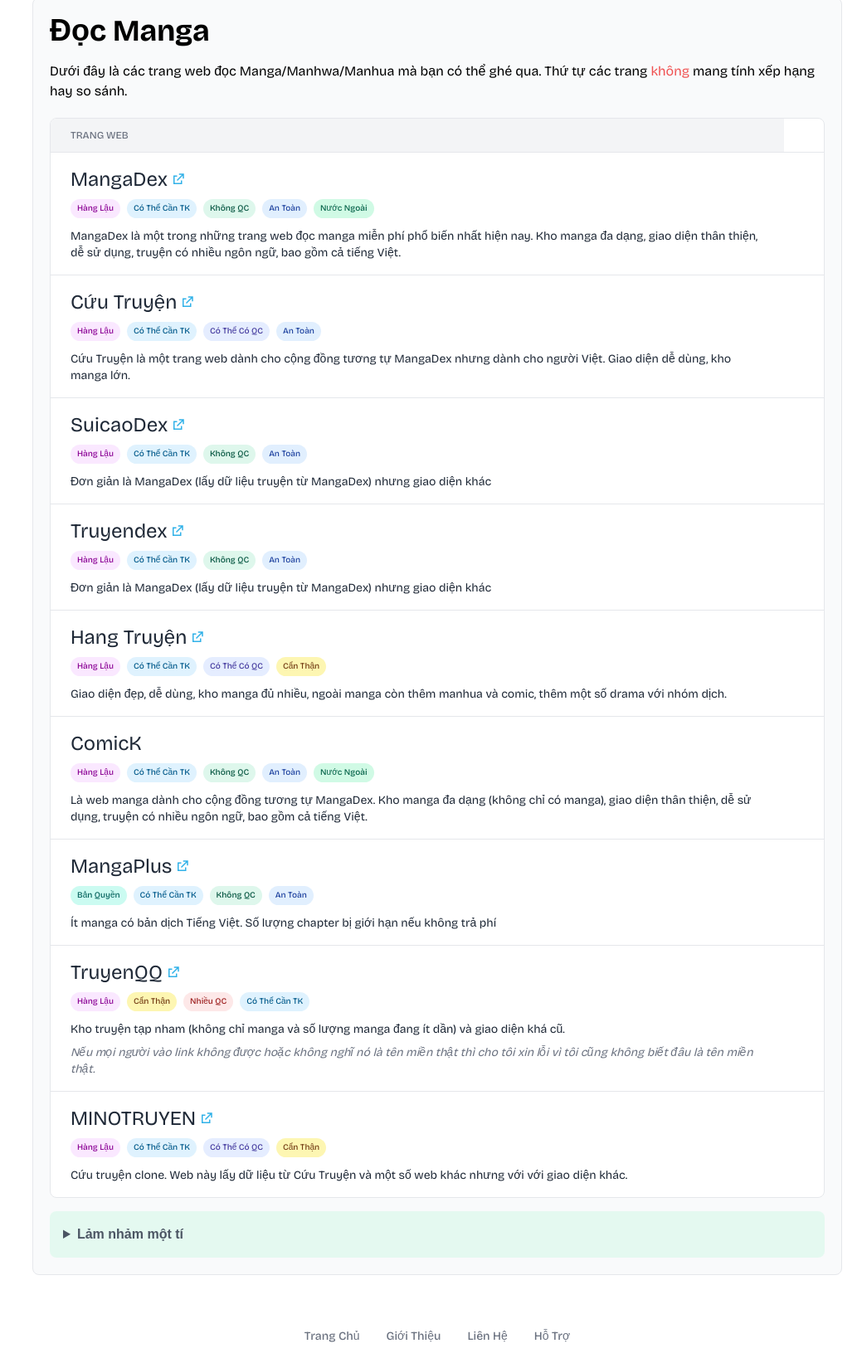
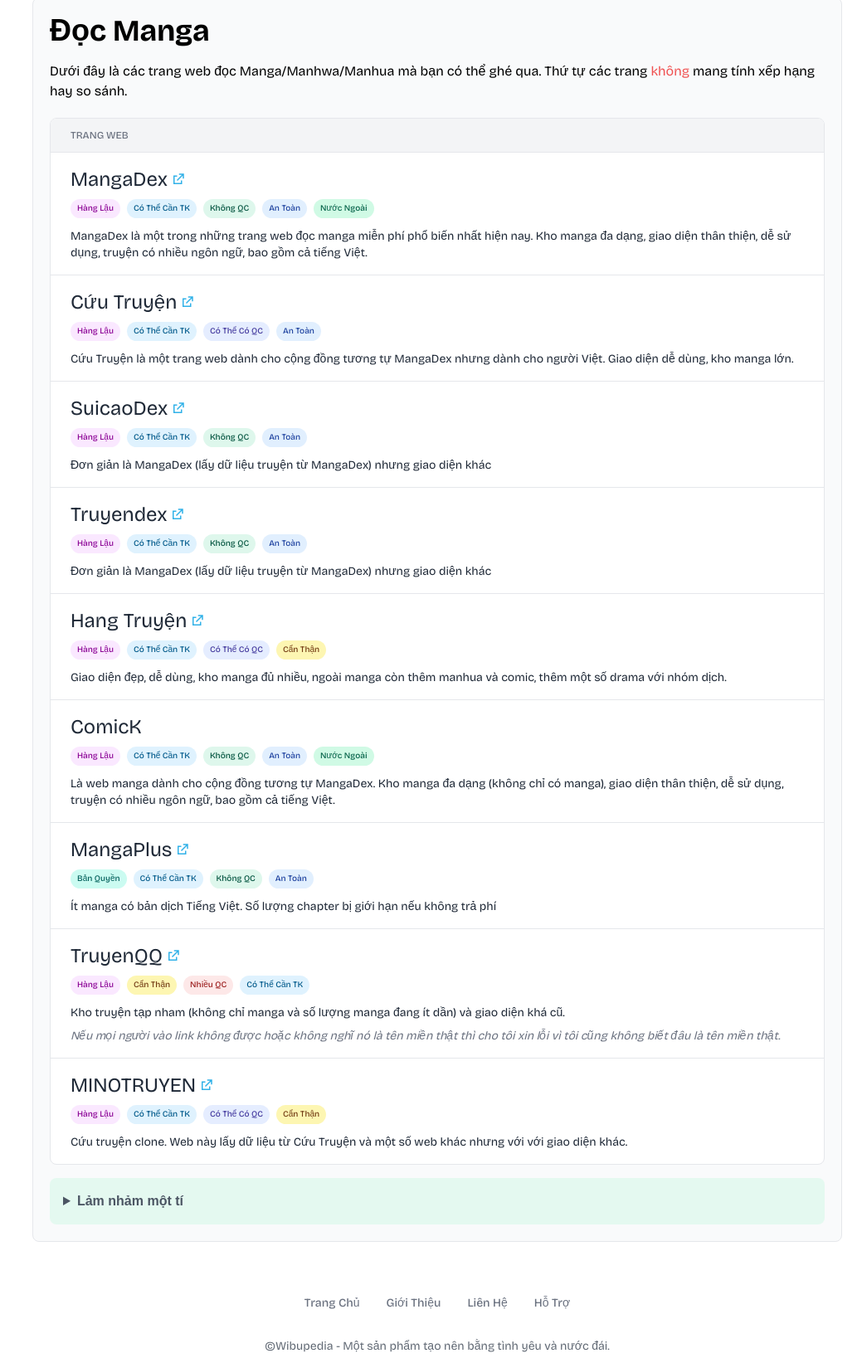
Before and after one commit to nhutloveillya/wibupedia, a plain HTML site: page webs.html in a window 1280 px wide. Shown: the part 4167-5810 px from the top of the page at 83% size, without its empty margins (241-1280 px from the left). Drawn offline with nearby package versions, Linux system fonts and the light colour scheme; a web font is replaced by a local one.

Commit message:
Remove empty table cells in manga description section for cleaner layout

```diff
--- a/webs.html
+++ b/webs.html
@@ -709,7 +709,7 @@
                             </div>
                             <p class="text-sm text-gray-800 ">MangaDex là một trong những trang web đọc manga miễn phí phổ biến nhất hiện nay. Kho manga đa dạng, giao diện thân thiện, dễ sử dụng, truyện có nhiều ngôn ngữ, bao gồm cả tiếng Việt.</p>
                         </td>
-                        <td class="px-6 py-4"></td>
+
                     </tr>
                     <tr>
                         <td class="px-6 py-4 ">
@@ -723,7 +723,7 @@
                             </div>
                             <p class="text-sm text-gray-800 ">Cứu Truyện là một trang web dành cho cộng đồng tương tự MangaDex nhưng dành cho người Việt. Giao diện dễ dùng, kho manga lớn.</p>
                         </td>
-                        <td class="px-6 py-4"></td>
+
                     </tr>
                     <tr>
                         <td class="px-6 py-4 ">
@@ -737,7 +737,7 @@
                             </div>
                             <p class="text-sm text-gray-800 ">Đơn giản là MangaDex (lấy dữ liệu truyện từ MangaDex) nhưng giao diện khác</p>
                         </td>
-                        <td class="px-6 py-4"></td>
+
                     </tr>
                      <tr>
                         <td class="px-6 py-4 ">
@@ -751,7 +751,7 @@
                             </div>
                             <p class="text-sm text-gray-800 ">Đơn giản là MangaDex (lấy dữ liệu truyện từ MangaDex) nhưng giao diện khác</p>
                         </td>
-                        <td class="px-6 py-4"></td>
+
                     </tr>
                     <tr>
                         <td class="px-6 py-4 ">
@@ -765,7 +765,7 @@
                             </div>
                             <p class="text-sm text-gray-800 ">Giao diện đẹp, dễ dùng, kho manga đủ nhiều, ngoài manga còn thêm manhua và comic, thêm một số drama với nhóm dịch. </p>
                         </td>
-                        <td class="px-6 py-4"></td>
+
                     </tr>
                     <tr>
                         <td class="px-6 py-4 ">
@@ -780,7 +780,7 @@
                             </div>
                             <p class="text-sm text-gray-800 ">Là web manga dành cho cộng đồng tương tự MangaDex. Kho manga đa dạng (không chỉ có manga), giao diện thân thiện, dễ sử dụng, truyện có nhiều ngôn ngữ, bao gồm cả tiếng Việt.</p>
                         </td>
-                        <td class="px-6 py-4"></td>
+
                     </tr>
                     <tr>
                         <td class="px-6 py-4 ">
@@ -794,7 +794,7 @@
                             </div>
                             <p class="text-sm text-gray-800 ">Ít manga có bản dịch Tiếng Việt. Số lượng chapter bị giới hạn nếu không trả phí</p>
                         </td>
-                        <td class="px-6 py-4"></td>
+
                     </tr>
                     <tr>
                         <td class="px-6 py-4 flex-col">
@@ -809,7 +809,7 @@
                             <p class="text-sm text-gray-800 ">Kho truyện tạp nham (không chỉ manga và số lượng manga đang ít dần) và giao diện khá cũ.</p>
                             <p class="mt-2 text-gray-500 text-sm italic">Nếu mọi người vào link không được hoặc không nghĩ nó là tên miền thật thì cho tôi xin lỗi vì tôi cũng không biết đâu là tên miền thật.</p>
                         </td>
-                        <td class="px-6 py-4"></td>
+
                     </tr>
                     <tr>
                         <td class="px-6 py-4 ">
@@ -823,7 +823,7 @@
                             </div>
                             <p class="text-sm text-gray-800 ">Cứu truyện clone. Web này lấy dữ liệu từ Cứu Truyện và một số web khác nhưng với với giao diện khác.</p>
                         </td>
-                        <td class="px-6 py-4"></td>
+
                     </tr>
                 </tbody>
                 </table>
```
